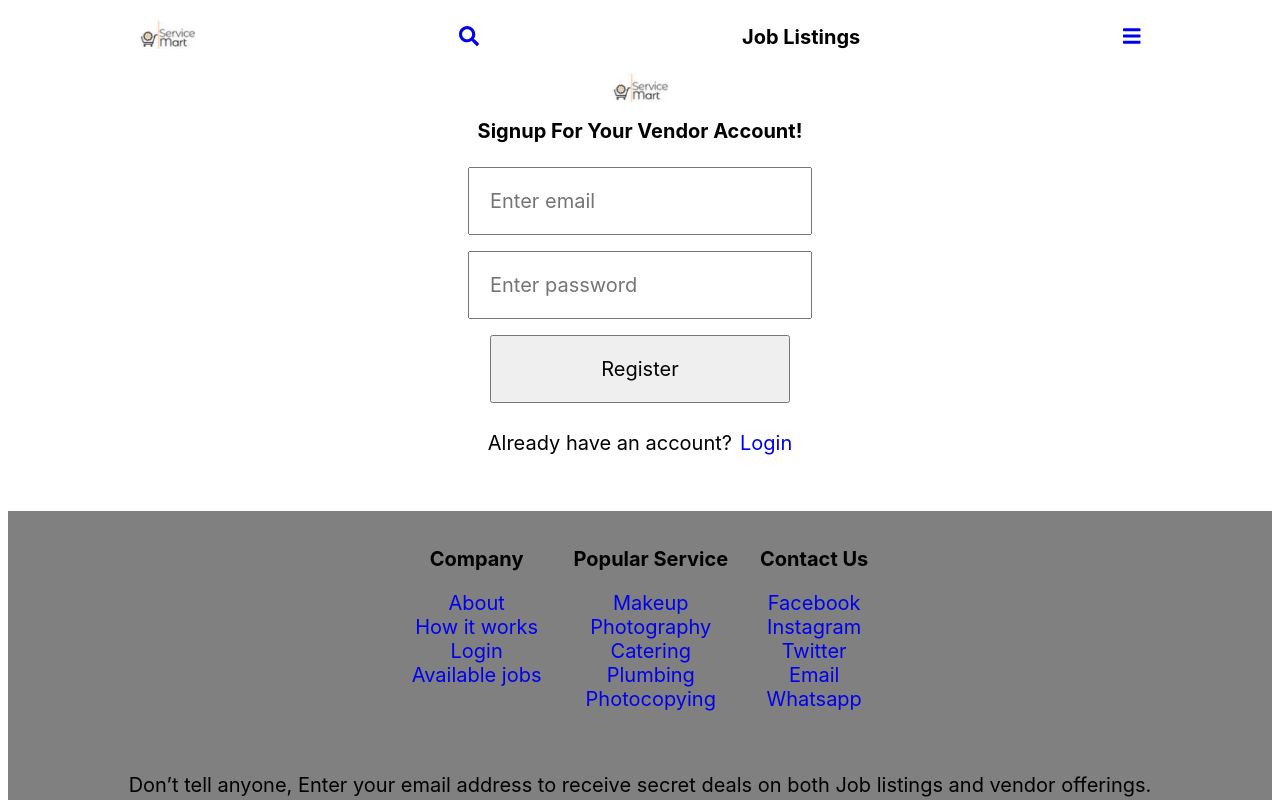
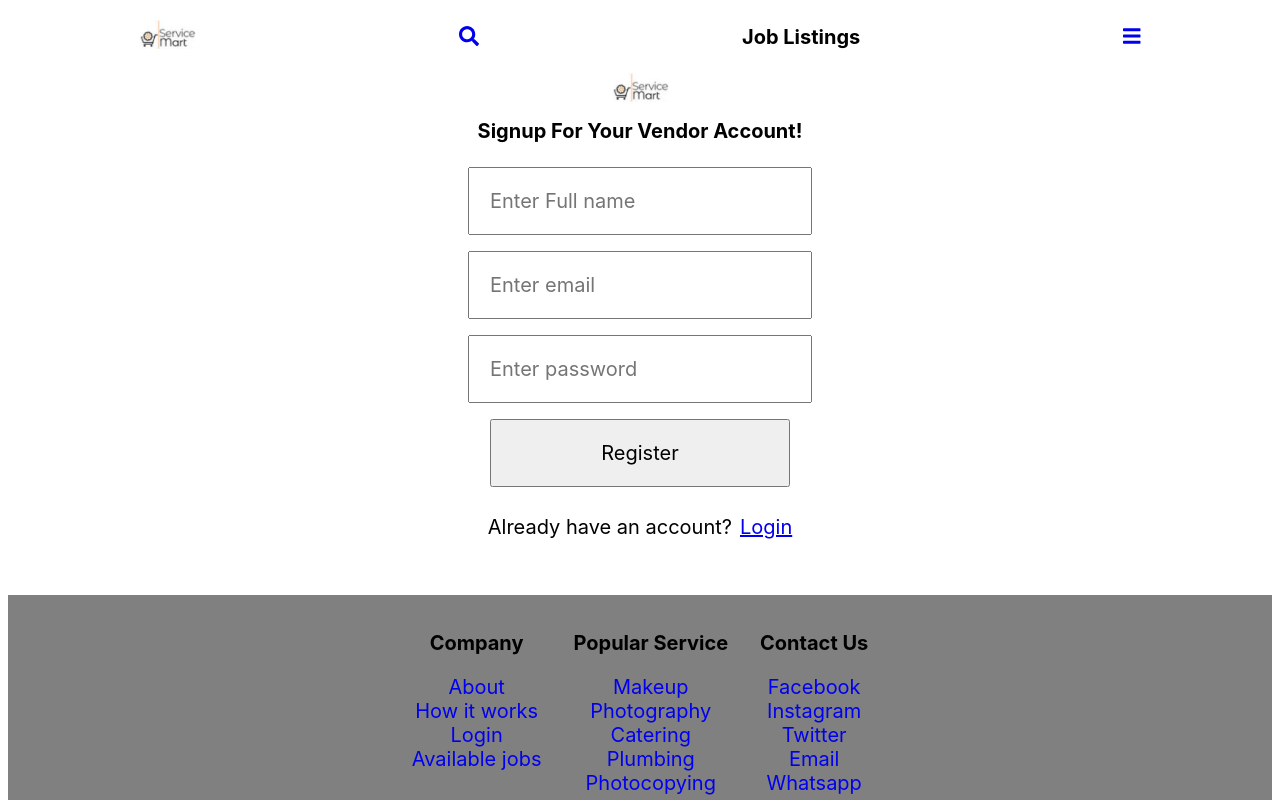
Before and after one commit to Dendekky/service_mart_web, a React app: page /register in a window 1280 px wide. Shown: the top 800 px of the page. Built offline with nearby package versions, Linux system fonts and the light colour scheme; the HTML template or start-up script is replaced by a standard one.

Commit message:
finally added name to signup

```diff
--- a/src/register.js
+++ b/src/register.js
@@ -6,6 +6,7 @@ export default class Register extends Component {
   constructor(props) {
     super(props);
     this.state = {
+      fullname: '',
       email: '',
       password: '',
     };
@@ -46,6 +47,16 @@ export default class Register extends Component {
         <h1>Signup For Your Vendor Account!</h1>
         <div>
         <input
+          type="text"
+          name="fullname"
+          placeholder="Enter Full name"
+          value={this.state.fullname}
+          onChange={this.handleInputChange}
+          required
+        />
+        </div>
+        <div>
+        <input
           type="email"
           name="email"
           placeholder="Enter email"
@@ -71,7 +82,7 @@ export default class Register extends Component {
       </form>
       <div className="register_login_div">
           <span>Already have an account?</span>
-          <Link to='/login'className='link'>Login</Link>
+          <Link to='/login'>Login</Link>
       </div>
       </div>
     );
```
